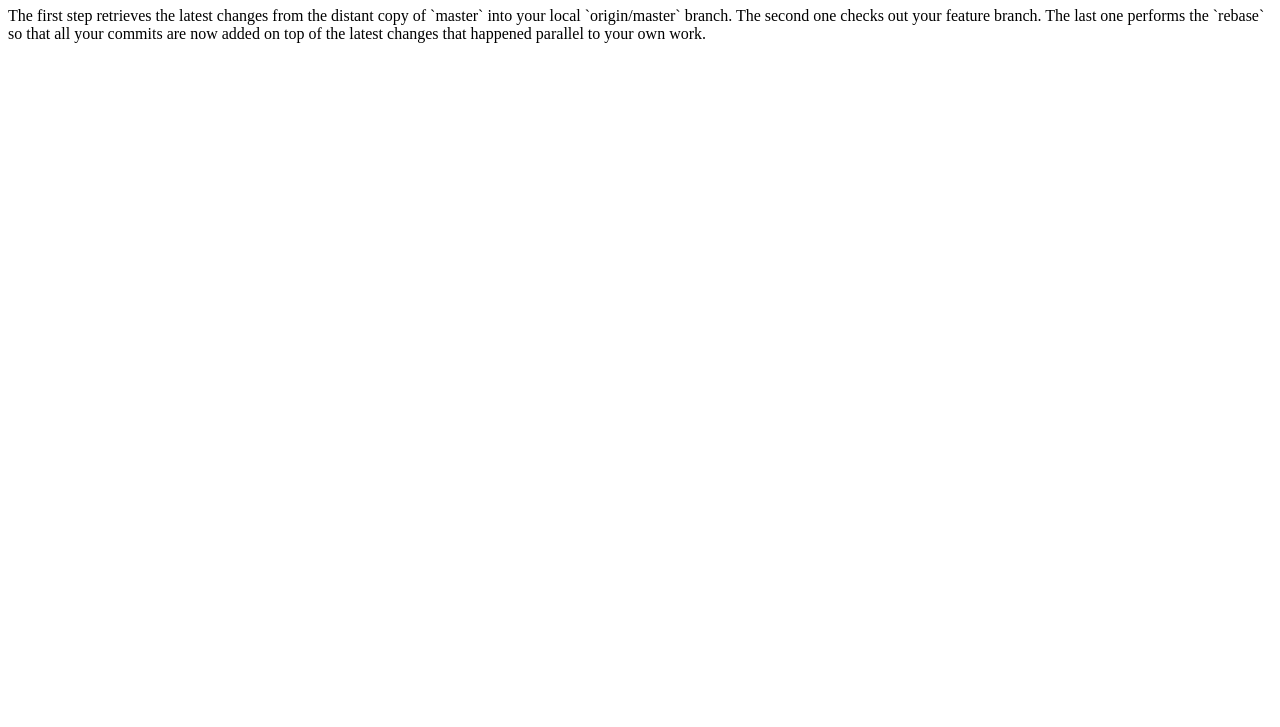
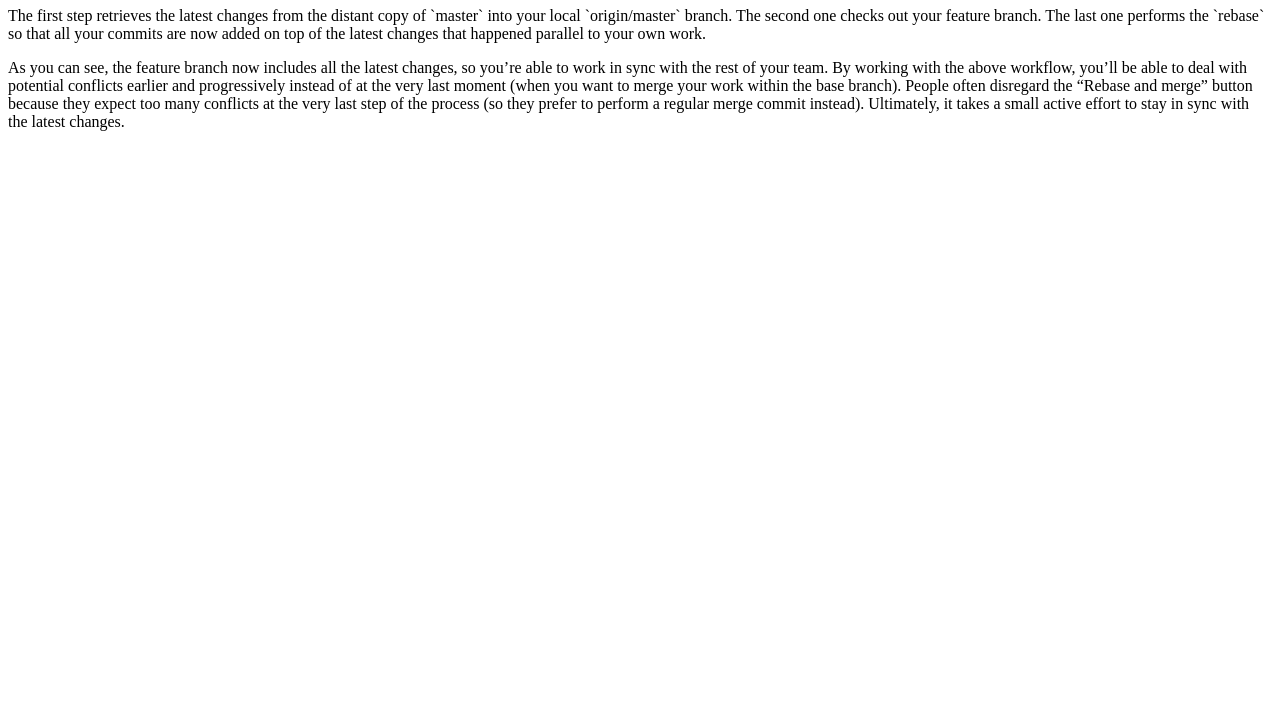
Before and after one commit to Ollika-Polika/advanced-hw-rebase, a plain HTML site: page index.html in a window 1280 px wide. Shown: the part 73-800 px from the top of the page. Drawn offline with Linux system fonts and the light colour scheme.

Commit message:
featured2

```diff
--- a/index.html
+++ b/index.html
@@ -6,6 +6,7 @@
 </head>
 <body>
 	<h1>Colorful situation</h1>
-<p>The first step retrieves the latest changes from the distant copy of `master` into your local `origin/master` branch. The second one checks out your feature branch. The last one  performs the `rebase` so that all your commits are now added on top of the latest changes that happened parallel to your own work.</p>
+	<p>The first step retrieves the latest changes from the distant copy of `master` into your local `origin/master` branch. The second one checks out your feature branch. The last one  performs the `rebase` so that all your commits are now added on top of the latest changes that happened parallel to your own work.</p>
+	<p>As you can see, the feature branch now includes all the latest changes, so you’re able to work in sync with the rest of your team. By working with the above workflow, you’ll be able to deal with potential conflicts earlier and progressively instead of at the very last moment (when you want to merge your work within the base branch). People often disregard the “Rebase and merge” button because they expect too many conflicts at the very last step of the process (so they prefer to perform a regular merge commit instead). Ultimately, it takes a small active effort to stay in sync with the latest changes.</p>
 </body>
 </html>
```
